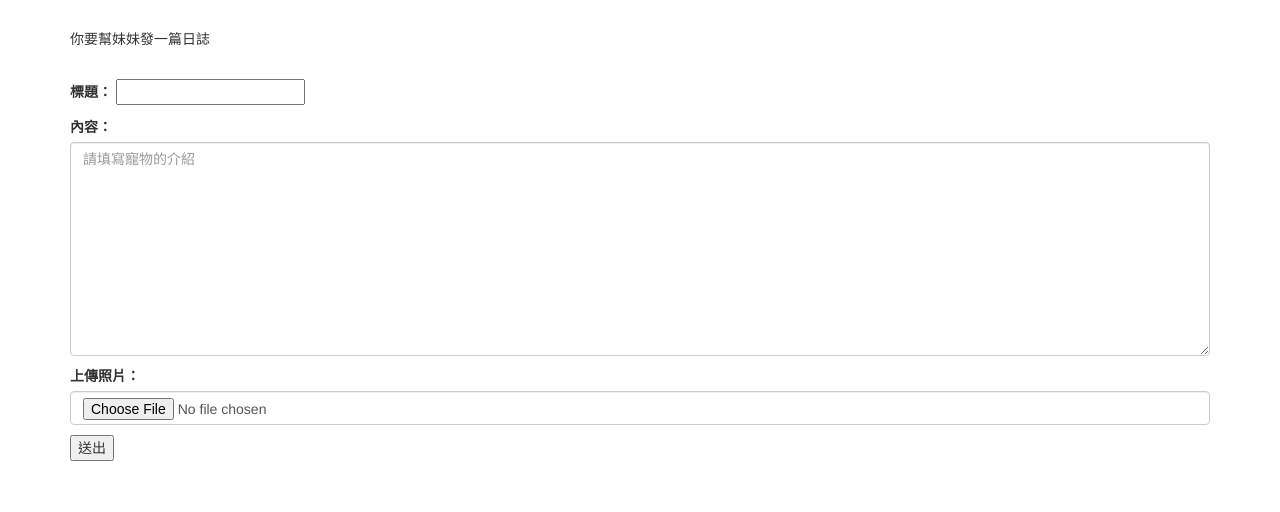
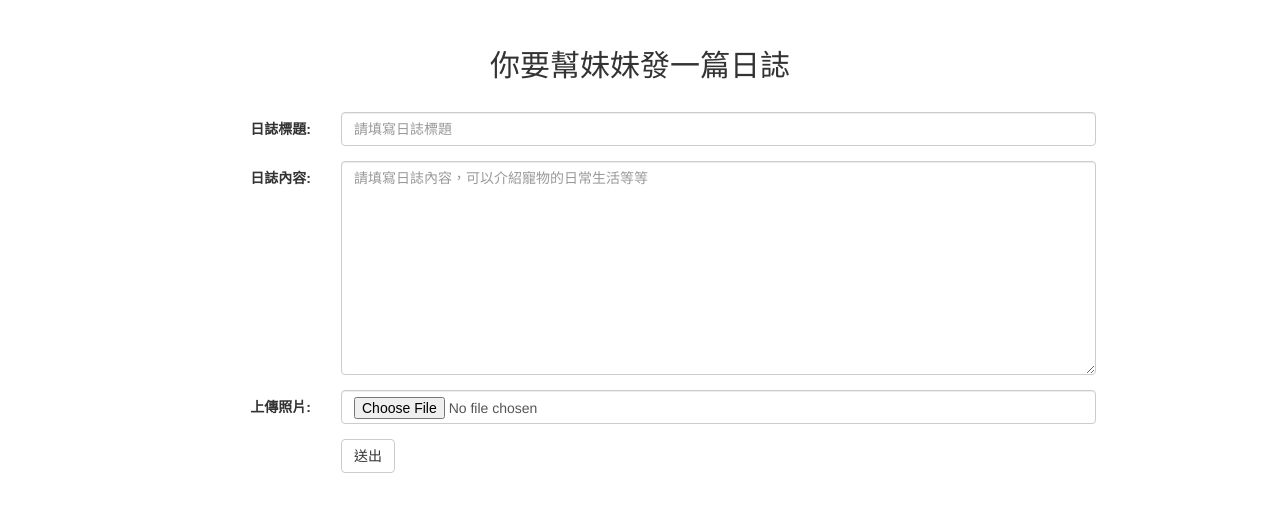
Before and after one commit to david2881234/petadopt, a Django app: page /blog/new/1/ in a window 1280 px wide. Shown: the part 51-563 px from the top of the page. Run offline with Django 3.2, Linux system fonts and the light colour scheme; data comes from the database, SQL or seed files in the repository; parts of the project's set-up code (start-up, migrations or seed data) failed here and were passed over; some libraries are stand-ins or nearby versions.

Commit message:
update UI of adopt, blog post and comment to adoptor

```diff
--- a/Project/Project/static/css/base.css
+++ b/Project/Project/static/css/base.css
@@ -76,3 +76,25 @@
     margin-top: 30px;
 }
 /***************end of user_edit.html****************/
+
+
+/***************start of sent_form.html****************/
+#adopt-sent-form {
+    width: 80%;
+    margin-left: 10%;
+}
+/***************end of sent_form.html****************/
+
+
+/***************start of post_new.html****************/
+.form-page-contain {
+    width: 80%;
+    margin-left: 10%;
+}
+.form-page-contain h2 {
+    text-align: center;
+}
+#post-new-form {
+    margin-top: 30px;
+}
+/***************end of post_new.html****************/
--- a/Project/Project/static/js/base.js
+++ b/Project/Project/static/js/base.js
@@ -33,4 +33,22 @@ $(document).ready(function() {
     $("#id_breed").addClass("form-control").attr("placeholder","請填寫品種");
     $("#id_content").addClass("form-control").attr("placeholder","請填寫寵物的介紹");
     /************end of post_a_pet.html*********************/
+
+
+    /************start of sent-form.html*********************/
+    $('#adopt-sent-form').find('textarea').attr("placeholder","請填寫您的認養理由，可以描述您對寵物的理解，您爲什" +
+        "麼覺得自己適合領養這隻寵物等等。字數勿超過200字。");
+    /************end of sent-form.html*********************/
+
+
+    /************start of post_new.html*********************/
+    $('#post-new-form').find('#id_title').addClass("form-control").attr("placeholder","請填寫日誌標題")
+        .parent().parent().parent().find('#id_content').attr("placeholder","請填寫日誌內容，可以介紹寵物的日常生活等等");
+    /************end of post_new.html*********************/
+
+
+    /************start of adopt_success3.html*********************/
+    $('#adopt-success3-form').find('#id_comment').addClass("form-control")
+        .attr("placeholder","請寫下您對對方的評價。");
+    /************end of adopt_success3.html*********************/
 });
--- a/Project/templates/pets_adopt/blog/post_new.html
+++ b/Project/templates/pets_adopt/blog/post_new.html
@@ -1,9 +1,41 @@
 {% extends "pets_adopt/base.html" %}
 {% block content %}
-    <form method="POST" enctype="multipart/form-data" action="{% url 'post_new' pets_id=pet.id %}">
-        <p>你要幫{{ pet.pet_name }}發一篇日誌</p> <br>
+
+    <div class="form-page-contain">
+    <h2>你要幫{{ pet.pet_name }}發一篇日誌</h2>
+    <form method="POST" enctype="multipart/form-data" action="{% url 'post_new' pets_id=pet.id %}"
+          class="form-horizontal" id="post-new-form">
         {% csrf_token %}
-        {{ form.as_p }}
-        <button type="submit">送出</button>
+        {{ form.non_field_errors }}
+    <div class="form-group">
+    {{ form.title.errors }}
+    <label for="{{ form.title.id_for_label }}" class="col-sm-2 control-label">日誌標題:</label>
+        <div class="col-sm-10">
+        {{ form.title }}
+        </div>
+    </div>
+
+            <div class="form-group">
+    {{ form.content.errors }}
+    <label for="{{ form.content.id_for_label }}" class="col-sm-2 control-label">日誌內容:</label>
+        <div class="col-sm-10">
+        {{ form.content }}
+        </div>
+    </div>
+
+            <div class="form-group">
+    {{ form.photo.errors }}
+    <label for="{{ form.photo.id_for_label }}" class="col-sm-2 control-label">上傳照片:</label>
+        <div class="col-sm-10">
+        {{ form.photo }}
+        </div>
+    </div>
+
+        <div class="form-group">
+        <div class="col-sm-offset-2 col-sm-10">
+            <button type="submit" class="btn btn-default">送出</button>
+        </div>
+    </div>
     </form>
+    </div>
 {% endblock %}
```
Also changed, not shown: Project/templates/pets_adopt/adopt_action/adopt_success3.html (+28 -7 lines), Project/templates/pets_adopt/adopt_action/sent_form.html (+15 -5 lines).
